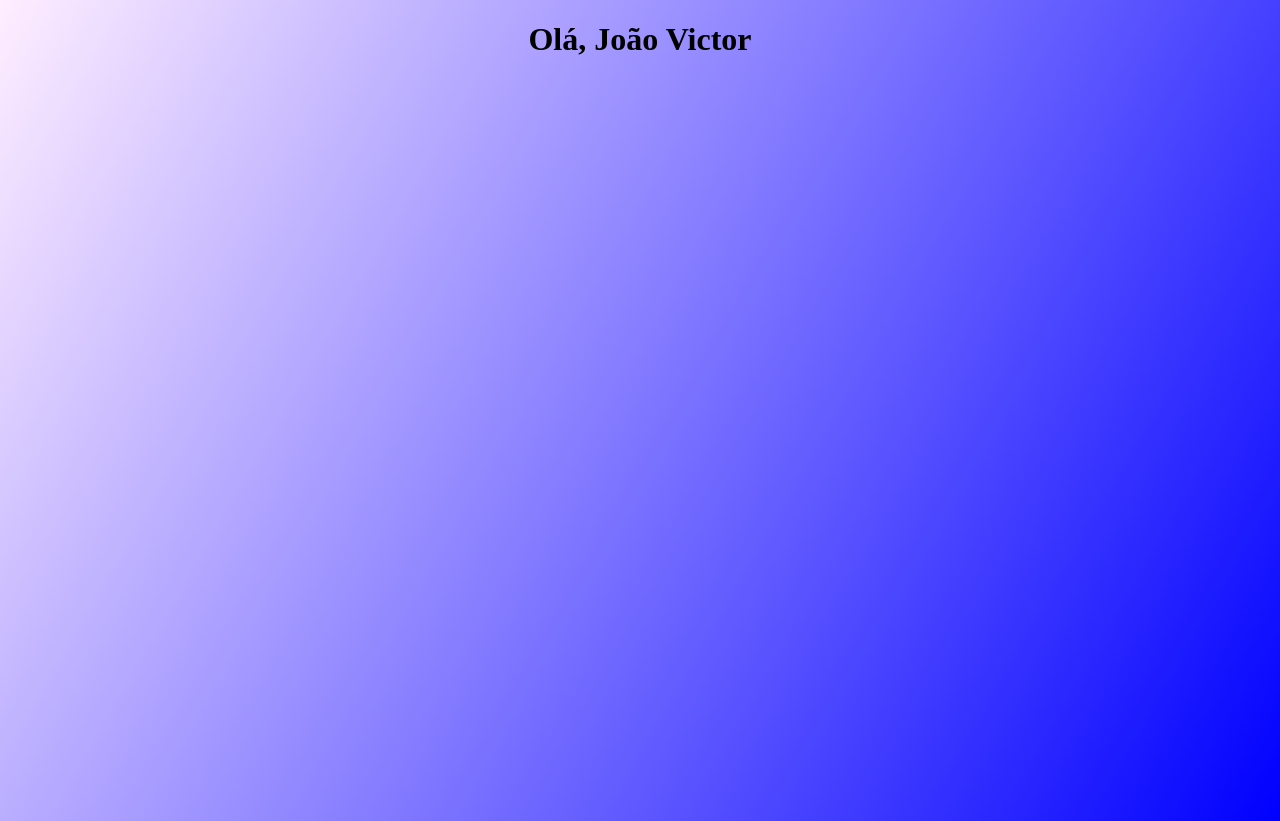
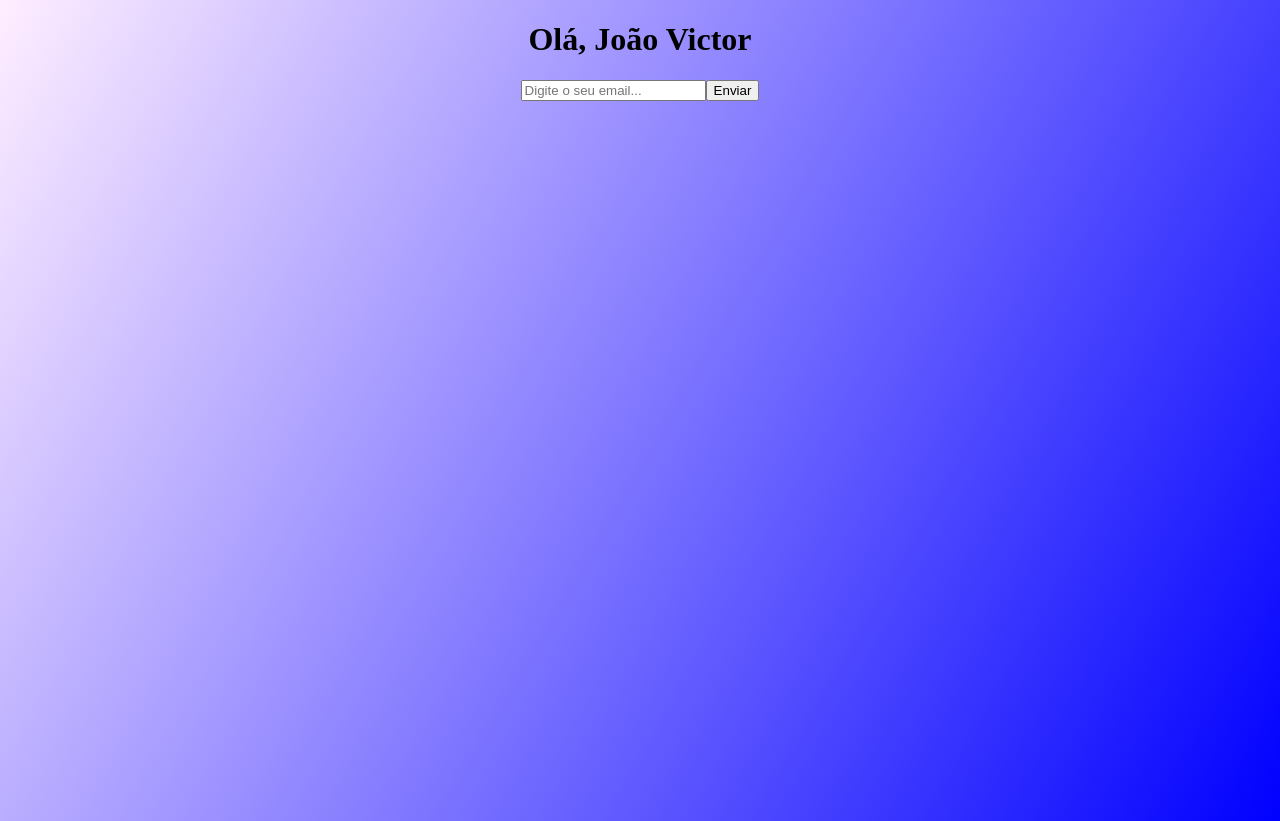
Before and after one commit to L0rdSaiyan/curso-react, a React (Create React App) app: page / in a window 1280 px wide. Built offline with nearby package versions, Linux system fonts and the light colour scheme.

Commit message:
adicionado useState junto de uma validação

```diff
--- a/src/App.js
+++ b/src/App.js
@@ -11,6 +11,7 @@ import Evento2js from "./components/Evento2";
 import UsoUseState from "./components/UsoUseState";
 import ComponentUseState from "./components/ComponentUseState";
 import EventoProps from "./components/EventoProps";
+import Condicional from "./components/Condicional";
 
 function App() {
   const nome = "João Victor";
@@ -25,6 +26,7 @@ function App() {
     <div className="App" onLoad={renderizarTexto}>
       <h1>Olá, {nome}</h1>
       {/* <Evento2js video="https://www.youtube.com/watch?v=fPuDTdQZzKk"></Evento2js> */}
+      <Condicional></Condicional>
     </div>
   );
 }
--- a/src/components/Condicional.js
+++ b/src/components/Condicional.js
@@ -2,10 +2,27 @@ import {useState} from 'react'
 
 const Condicional = ()=>{
 
-    const [name,setName] = useState()
+    const [email,setEmail] = useState()
+    const [userEmail,setUserEmail] = useState()
+
+    const enviarEmail = (e) =>{
+
+        e.preventDefault()
+        setUserEmail(email)
+        alert(userEmail)
+
+
+    }
 
     return(
         <>
+
+        <form>
+
+        <input type="text" placeholder='Digite o seu email...' onChange={(e)=>{setEmail(e.target.value)}}></input>
+        <button type='submit' onClick={enviarEmail}>Enviar</button>
+        {userEmail}
+        </form>
 
         </>
 
```
